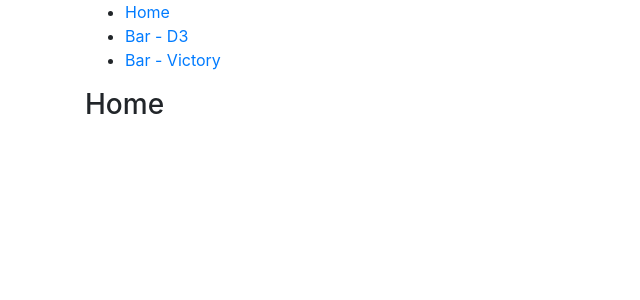
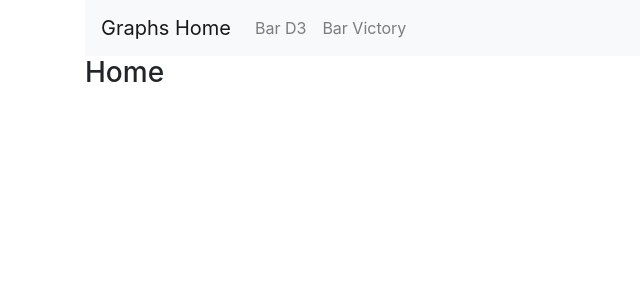
Before and after one commit to mgkabir/react-d3-graphs, a React (Create React App) app: page / in a window 1280 px wide. Shown: the top 300 px of the page, without its empty margins (0-640 px from the left). Built offline with nearby package versions, Linux system fonts and the light colour scheme.

Commit message:
NavBar added but not responsive

```diff
--- a/src/App.js
+++ b/src/App.js
@@ -3,7 +3,7 @@
 import BarChart from "./components/barChart";
 import VictoryBarChart from "./components/victoryBarChart";
 import Home from "./components/home";
-import NavBar from "./components/navbar";
+import NavBar from "./components/navBar";
 
 class App extends Component {
   state = {};
--- /dev/null
+++ b/src/components/navBar.jsx
@@ -0,0 +1,31 @@
+import React, { Component } from "react";
+import { Link, NavLink } from "react-router-dom";
+
+class NavBar extends Component {
+  state = {};
+  render() {
+    return (
+      <nav className="navbar navbar-expand-lg navbar-light bg-light">
+        <Link className="navbar-brand" to="/">
+          Graphs Home
+        </Link>
+        <div className="collapse navbar-collapse" id="navbarNav">
+          <ul className="navbar-nav">
+            <li className="nav-item">
+              <NavLink className="nav-link" to="/bar-d3">
+                Bar D3
+              </NavLink>
+            </li>
+            <li className="nav-item">
+              <NavLink className="nav-link" to="/bar-victory">
+                Bar Victory
+              </NavLink>
+            </li>
+          </ul>
+        </div>
+      </nav>
+    );
+  }
+}
+
+export default NavBar;
--- a/src/components/navbar.jsx
+++ /dev/null
@@ -1,23 +0,0 @@
-import React, { Component } from "react";
-import { Link } from "react-router-dom";
-
-class NavBar extends Component {
-  state = {};
-  render() {
-    return (
-      <ul>
-        <li>
-          <Link to="/">Home</Link>
-        </li>
-        <li>
-          <Link to="/bar-d3">Bar - D3</Link>
-        </li>
-        <li>
-          <Link to="/bar-victory">Bar - Victory</Link>
-        </li>
-      </ul>
-    );
-  }
-}
-
-export default NavBar;
```
